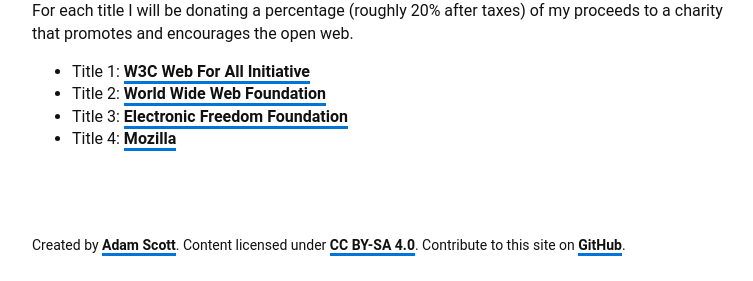
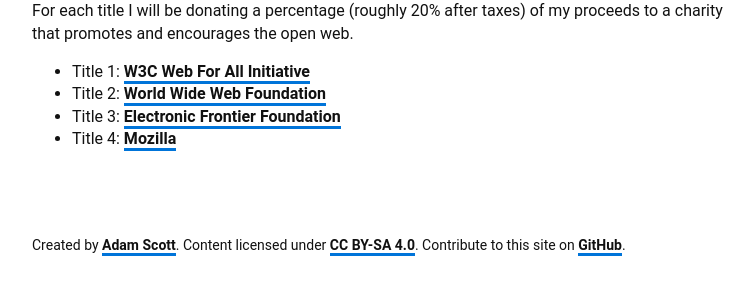
Before and after one commit to ascott1/ethicalweb.org, a Jekyll site: the page built from books.md, in a window 1280 px wide. Shown: the part 1550-1831 px from the top of the page, without its empty margins (248-1001 px from the left). Built offline with Jekyll 4.4.1, drawn with Linux system fonts in a browser that asks for light colours.

Commit message:
typo fix

```diff
--- a/books.md
+++ b/books.md
@@ -53,5 +53,5 @@
 
 - Title 1: [W3C Web For All Initiative](https://www.w3.org/Consortium/sponsor/webforall)
 - Title 2: [World Wide Web Foundation](http://webfoundation.org/)
-- Title 3: [Electronic Freedom Foundation](https://www.eff.org/)
+- Title 3: [Electronic Frontier Foundation](https://www.eff.org/)
 - Title 4: [Mozilla](https://www.mozilla.org/en-US/)
```
